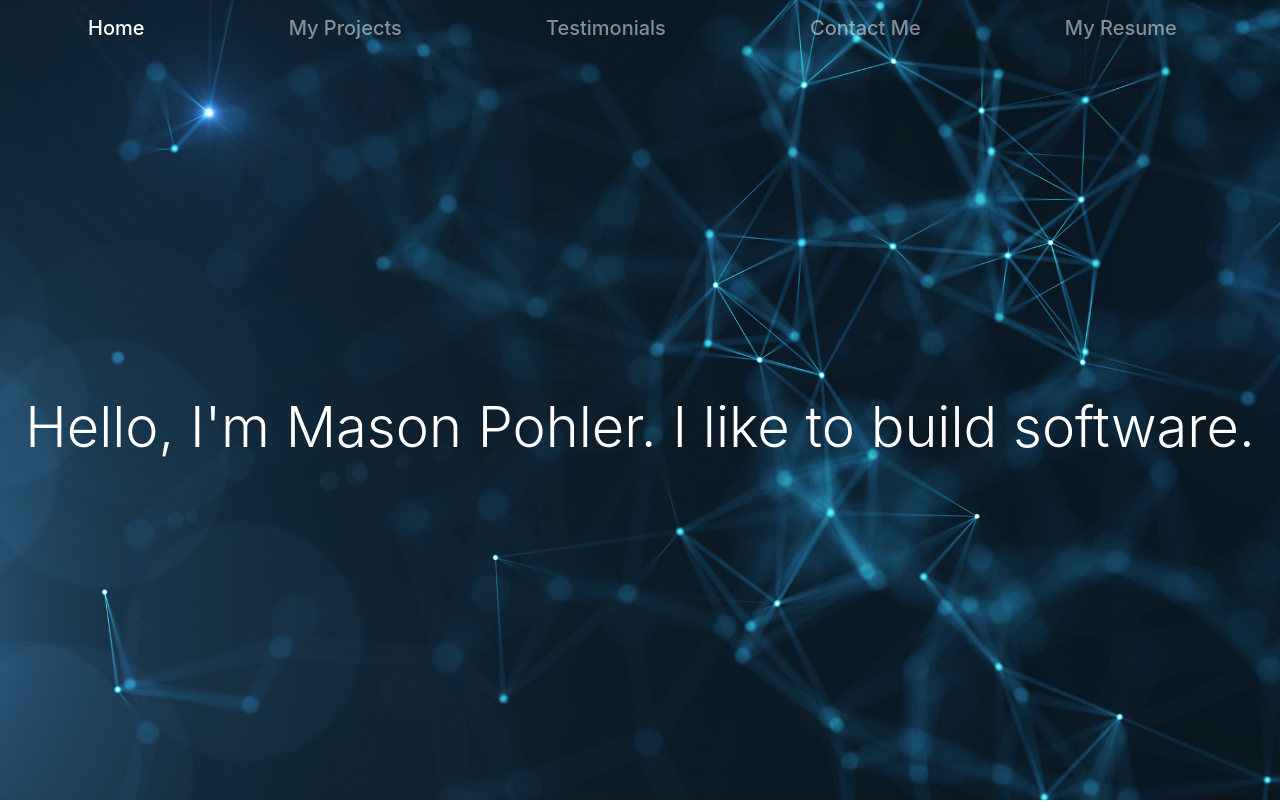
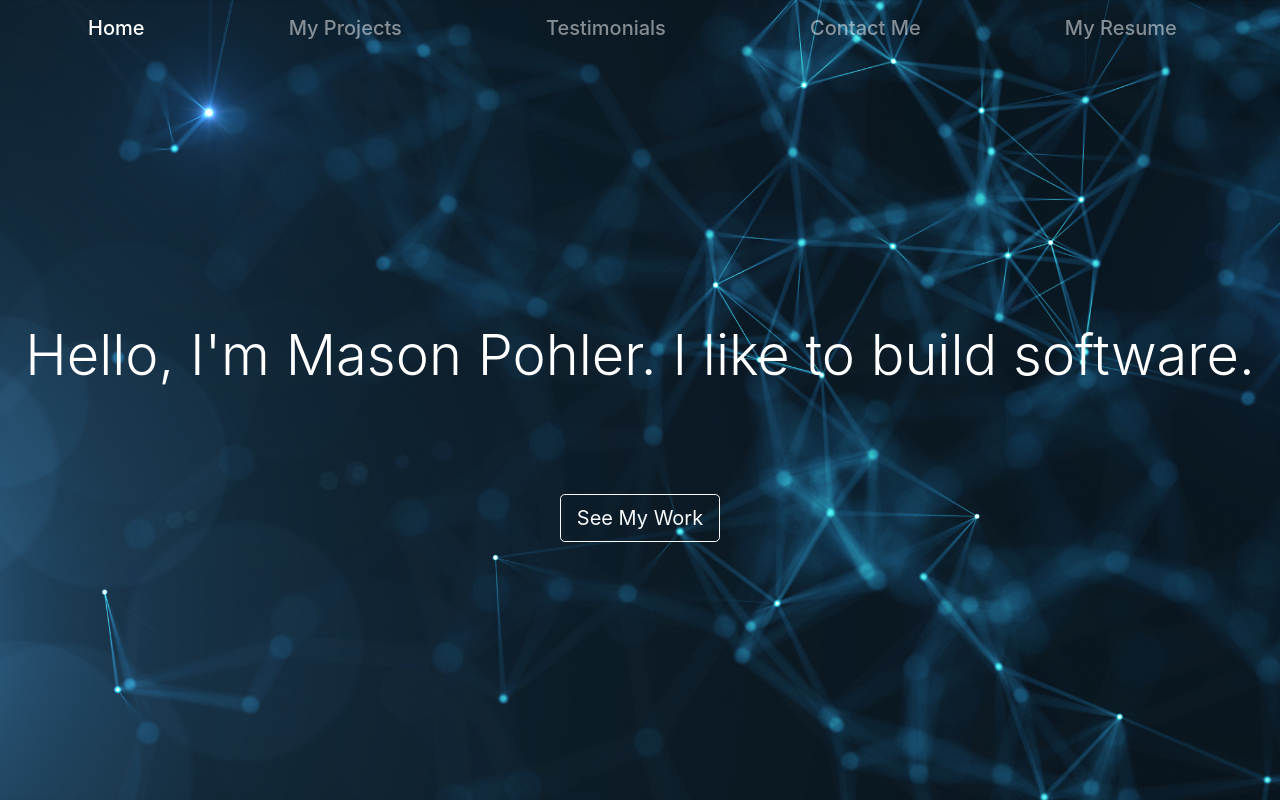
Before and after one commit to mpohler1/my-portfolio, a React (Create React App) app: page / in a window 1280 px wide. Shown: the top 802 px of the page. Built offline with nearby package versions, Linux system fonts and the light colour scheme.

Commit message:
added 'See My Work' button to headline

```diff
--- a/src/components/Headline.jsx
+++ b/src/components/Headline.jsx
@@ -1,6 +1,7 @@
 import React, {Component} from "react";
 import {headline} from "../resources/headline";
 import {connect} from "react-redux";
+import {Link} from "react-scroll";
 
 class Headline extends Component {
 
@@ -10,11 +11,26 @@ class Headline extends Component {
                  ref={div => div && div.setAttribute(
                      "style", "opacity: " + this.props.opacity
                  )}>
-                <div className="row">
+                <div className="row mt-auto mb-3 mb-sm-5">
                     <div className="col-12">
                         <h1 className="display-4 text-white text-left">
                             {headline}
                         </h1>
+                    </div>
+                </div>
+                <div className="row mt-3 mt-sm-5 mb-auto">
+                    <div className="col-12">
+                        <Link activeClass=""
+                              to="projects"
+                              spy={true}
+                              smooth={true}
+                              offset={-(window.innerHeight*.08)}
+                        >
+                            <button className="btn btn-outline-light btn-lg"
+                            >
+                                See My Work
+                            </button>
+                        </Link>
                     </div>
                 </div>
             </div>
--- a/src/components/Navbar.jsx
+++ b/src/components/Navbar.jsx
@@ -1,7 +1,7 @@
 import React, {Component} from "react";
 import {connect} from "react-redux";
 import {setBackgroundOpacity} from "../actions/actions";
-import {Link, animateScroll} from "react-scroll";
+import {Link} from "react-scroll";
 
 class Navbar extends Component {
     baseBackgroundColor = [10, 24, 35];
```
